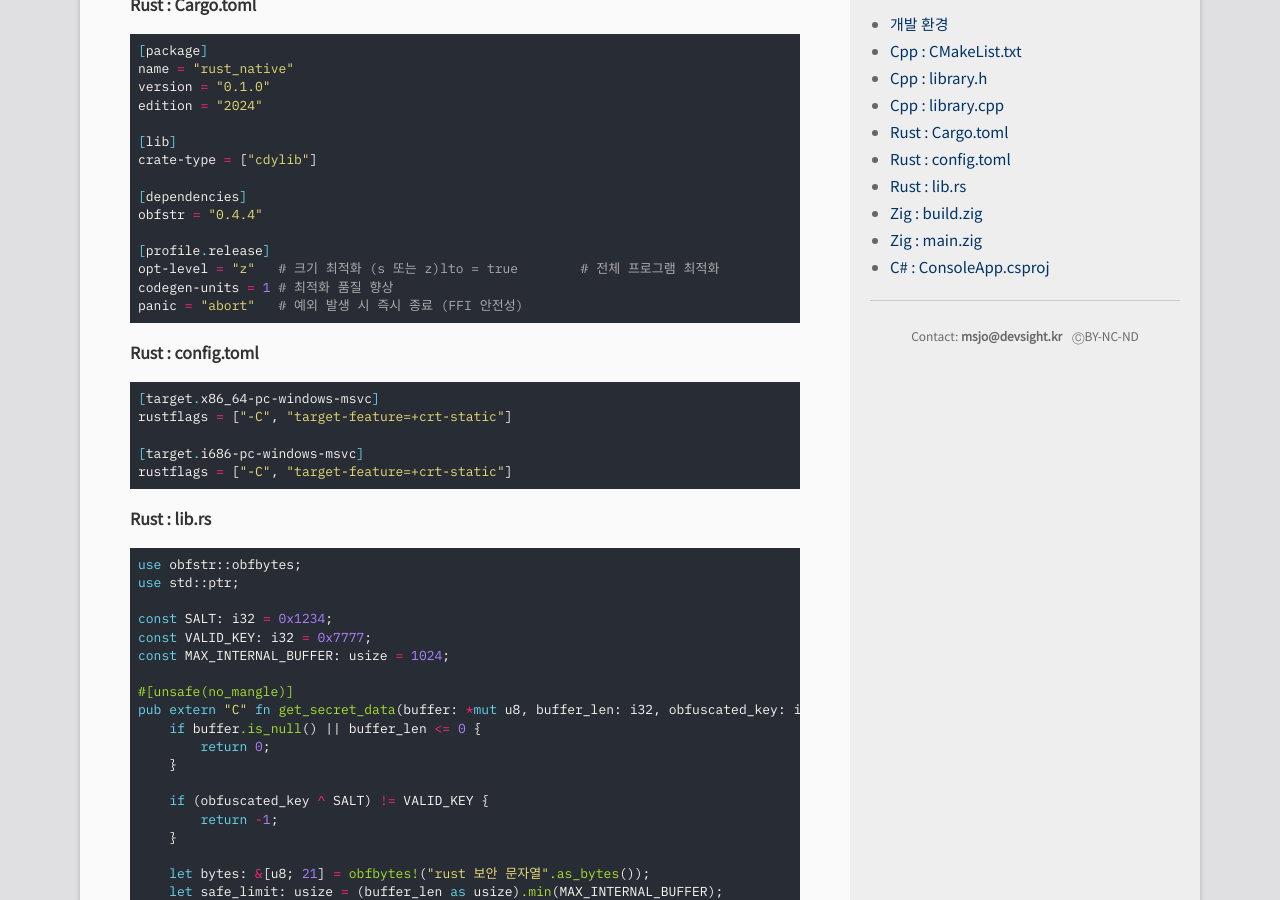
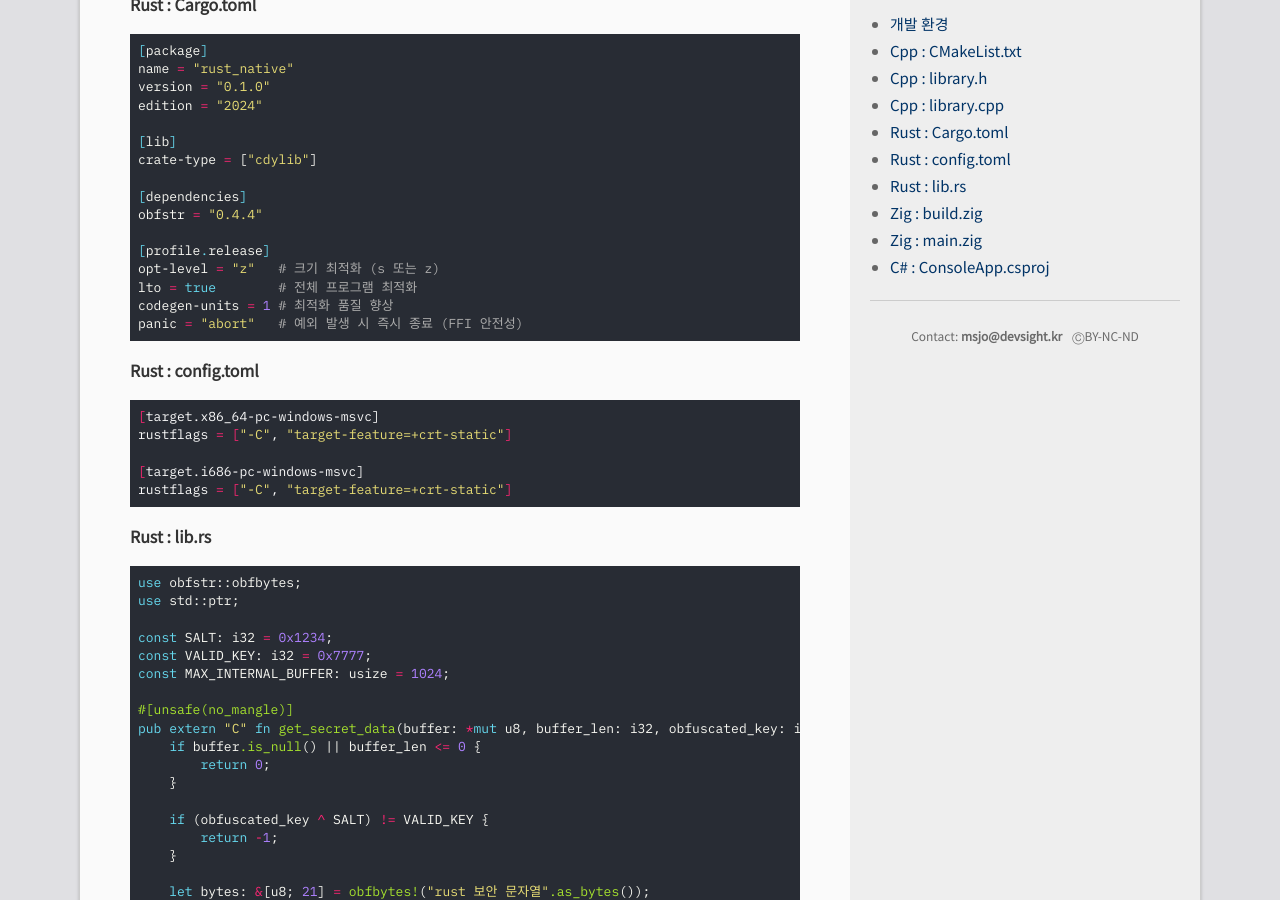
Before and after one commit to DebugJO/rustlang, a Jekyll site: the page built from _posts/2026-04-11-1.md, in a window 1280 px wide and 900 px high, scrolled down 2546 px. Built offline with Jekyll 4.4.1, drawn with Linux system fonts in a browser that asks for light colours.

Commit message:
C#에서 C++, Rust, Zig 라이브러리 사용하기

````diff
--- a/_posts/2026-04-11-1.md
+++ b/_posts/2026-04-11-1.md
@@ -146,14 +146,15 @@ crate-type = ["cdylib"]
 obfstr = "0.4.4"
 
 [profile.release]
-opt-level = "z"   # 크기 최적화 (s 또는 z)lto = true        # 전체 프로그램 최적화
+opt-level = "z"   # 크기 최적화 (s 또는 z)
+lto = true        # 전체 프로그램 최적화
 codegen-units = 1 # 최적화 품질 향상
 panic = "abort"   # 예외 발생 시 즉시 종료 (FFI 안전성)
 ```
 
 ###### Rust : config.toml
 
-```toml
+```bash
 [target.x86_64-pc-windows-msvc]
 rustflags = ["-C", "target-feature=+crt-static"]
 
````
